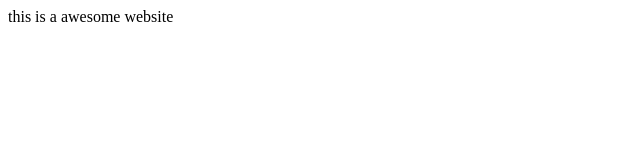
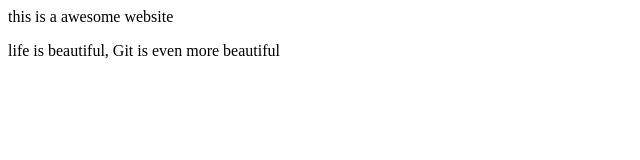
Before and after one commit to Ramakrishnaguser/Mydemowebsite, a plain HTML site: page index.html in a window 1280 px wide. Shown: the whole page, without its empty margins (0-640 px from the left). Drawn offline with Linux system fonts and the light colour scheme.

Commit message:
added <p> tag to index.html

```diff
--- a/index.html
+++ b/index.html
@@ -4,5 +4,8 @@
 </title>
 <head>
 this is a awesome website
+<p>
+life is beautiful, Git is even more beautiful
+</p>
 </head>
 </html>
```
